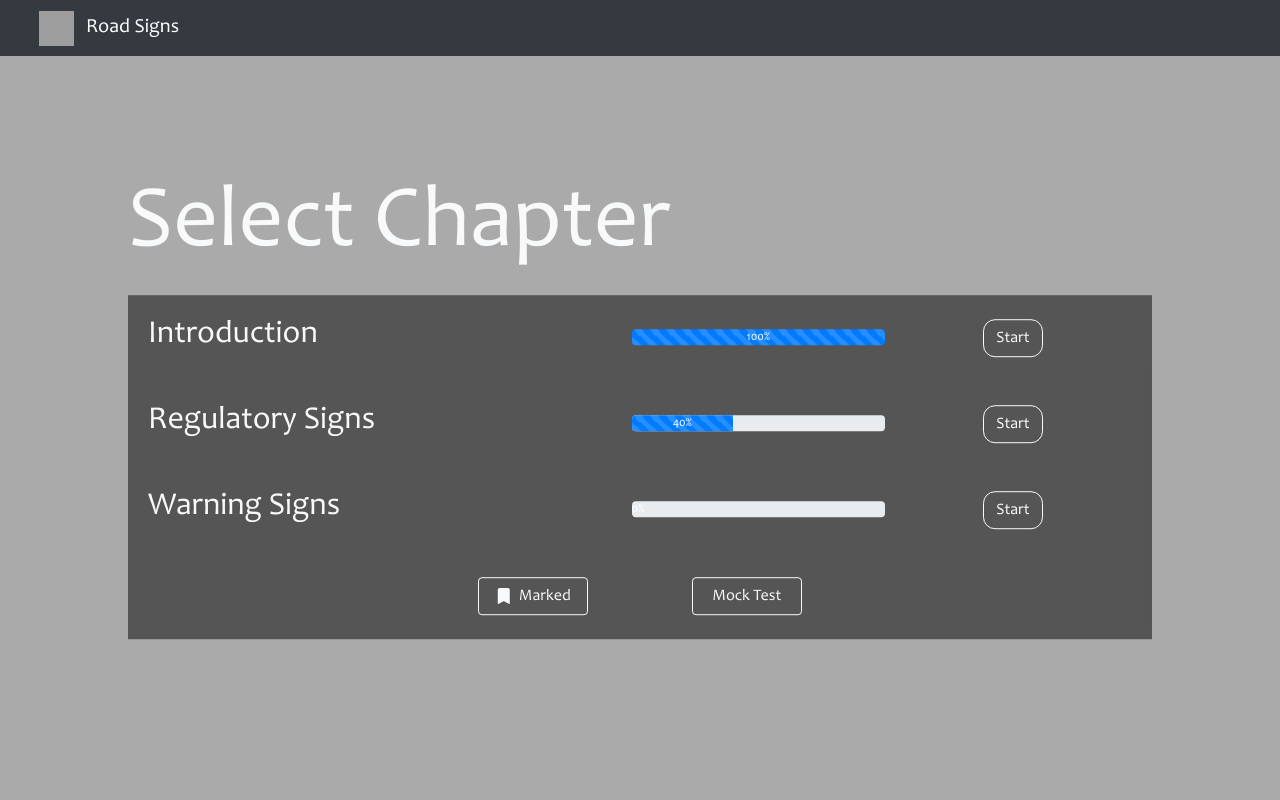
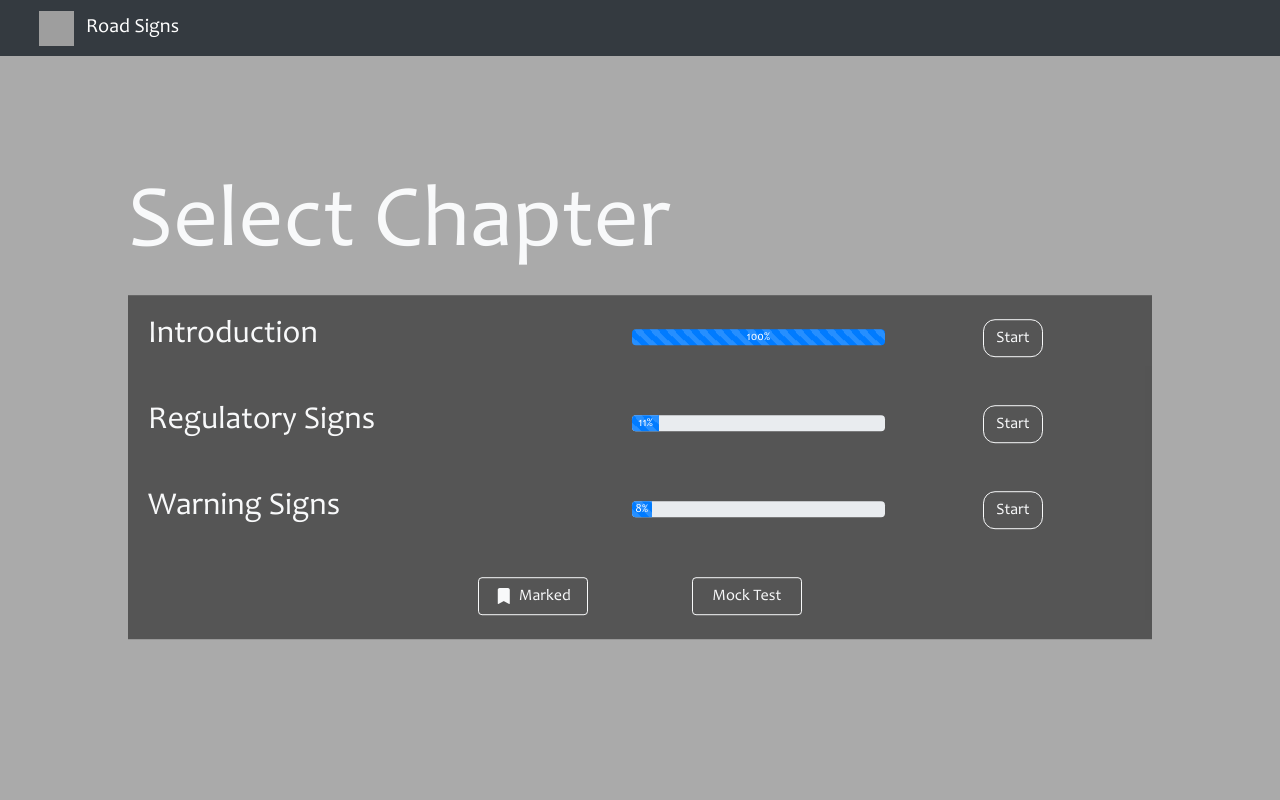
Before and after one commit to lyz9518/road_sign_tutorial, a Flask app: page /selectChapter in a window 1280 px wide. Run offline with Flask 2, Linux system fonts and the light colour scheme; some libraries are stand-ins or nearby versions; grey boxes are pictures that could not be loaded.

Commit message:
Update progress bar function 1

```diff
--- a/server.py
+++ b/server.py
@@ -19,6 +19,14 @@ end_time = 0.0
 # data
 data = tutorial_data.tutorial
 tutorial_collection_id = []
+intro_progress = set([1])
+regular_progress = set([2,3])
+warn_progress = set([4,5])
+
+intro_total = 1.0
+regular_total = 18.0
+warn_total = 25.0
+
 # ROUTES
 
 @app.route('/')
@@ -31,7 +39,14 @@ def mode():
 
 @app.route('/selectChapter')
 def select():
-    return render_template('ud-selectChapter.html')
+    global intro_progress
+    global regular_progress
+    global warn_progress
+
+    intro = int(len(intro_progress)/intro_total * 100)
+    regular = int(len(regular_progress)/regular_total * 100)
+    warn = int(len(warn_progress)/warn_total * 100)
+    return render_template('ud-selectChapter.html', intro=intro, regular=regular, warn=warn)
 
 @app.route('/intro')
 def intro():
@@ -47,7 +62,7 @@ def generateQuiz(id = None):
     quiz_questions = random.sample(quiz_data, 10)
     user_answers = ['X'] * 10
     marked_questions = []
-    end_time = time.time() + 10 * 60
+    end_time = time.time() + 20 * 60
 
     return redirect("/quiz/1", code=302)
 
--- /dev/null
+++ b/static/js/selectChapter.js
@@ -0,0 +1,13 @@
+$(document).ready(function(){
+    let intro_progress = intro.toString()+"%"
+    $("#intro_progress").css("width", intro_progress)
+    $("#intro_progress").html(intro_progress)
+
+    let regular_progress = regular.toString()+"%"
+    $("#regular_progress").css("width", regular_progress)
+    $("#regular_progress").html(regular_progress)
+
+    let warn_progress = warn.toString()+"%"
+    $("#warn_progress").css("width", warn_progress)
+    $("#warn_progress").html(warn_progress)
+});
--- a/templates/ud-selectChapter.html
+++ b/templates/ud-selectChapter.html
@@ -1,6 +1,13 @@
 {% extends "ud-layout.html" %}
 
 {% block content %}
+    <script src="{{url_for('static', filename='js/selectChapter.js')}}"></script>
+
+    <script>
+        let intro = {{intro|tojson}}
+        let regular = {{regular|tojson}}
+        let warn = {{warn|tojson}}
+    </script>
 
     <style>
         #content{
@@ -53,8 +60,8 @@
                 <div class="col-md-3 progress_div">
                     <div class="progress">
                         <div class="progress-bar progress-bar-striped active" id="intro_progress" role="progressbar"
-                        aria-valuenow="40" aria-valuemin="0" aria-valuemax="100" style="width:100%">
-                          100%
+                        aria-valuenow="40" aria-valuemin="0" aria-valuemax="100" style="width:0%">
+                          0%
                         </div>
                       </div>
                 </div>
@@ -74,8 +81,8 @@
                 <div class="col-md-3 progress_div">
                     <div class="progress">
                         <div class="progress-bar progress-bar-striped active" id="regular_progress" role="progressbar"
-                        aria-valuenow="40" aria-valuemin="0" aria-valuemax="100" style="width:40%">
-                          40%
+                        aria-valuenow="40" aria-valuemin="0" aria-valuemax="100" style="width:0%">
+                          0%
                         </div>
                       </div>
                 </div>
```
